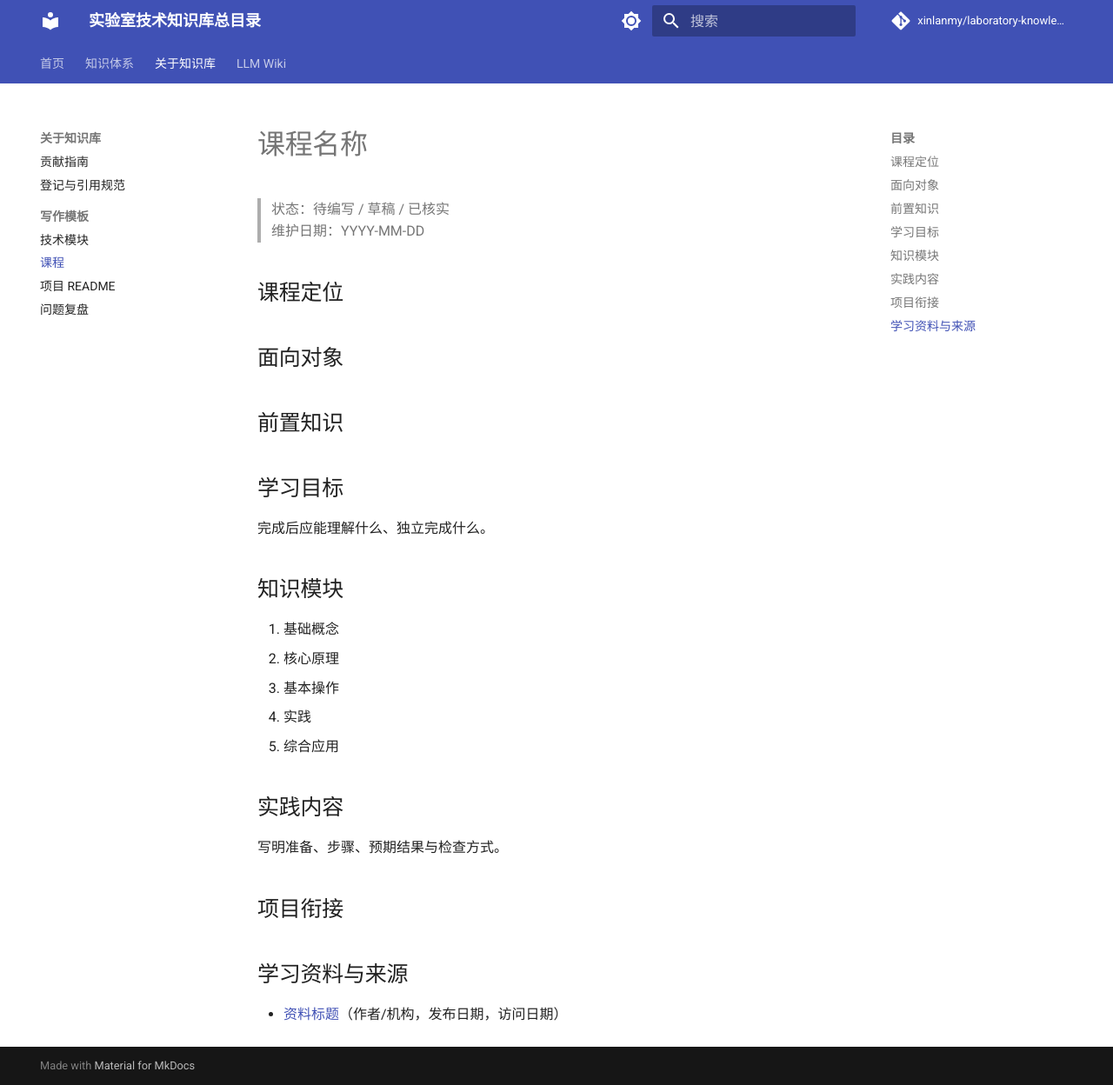
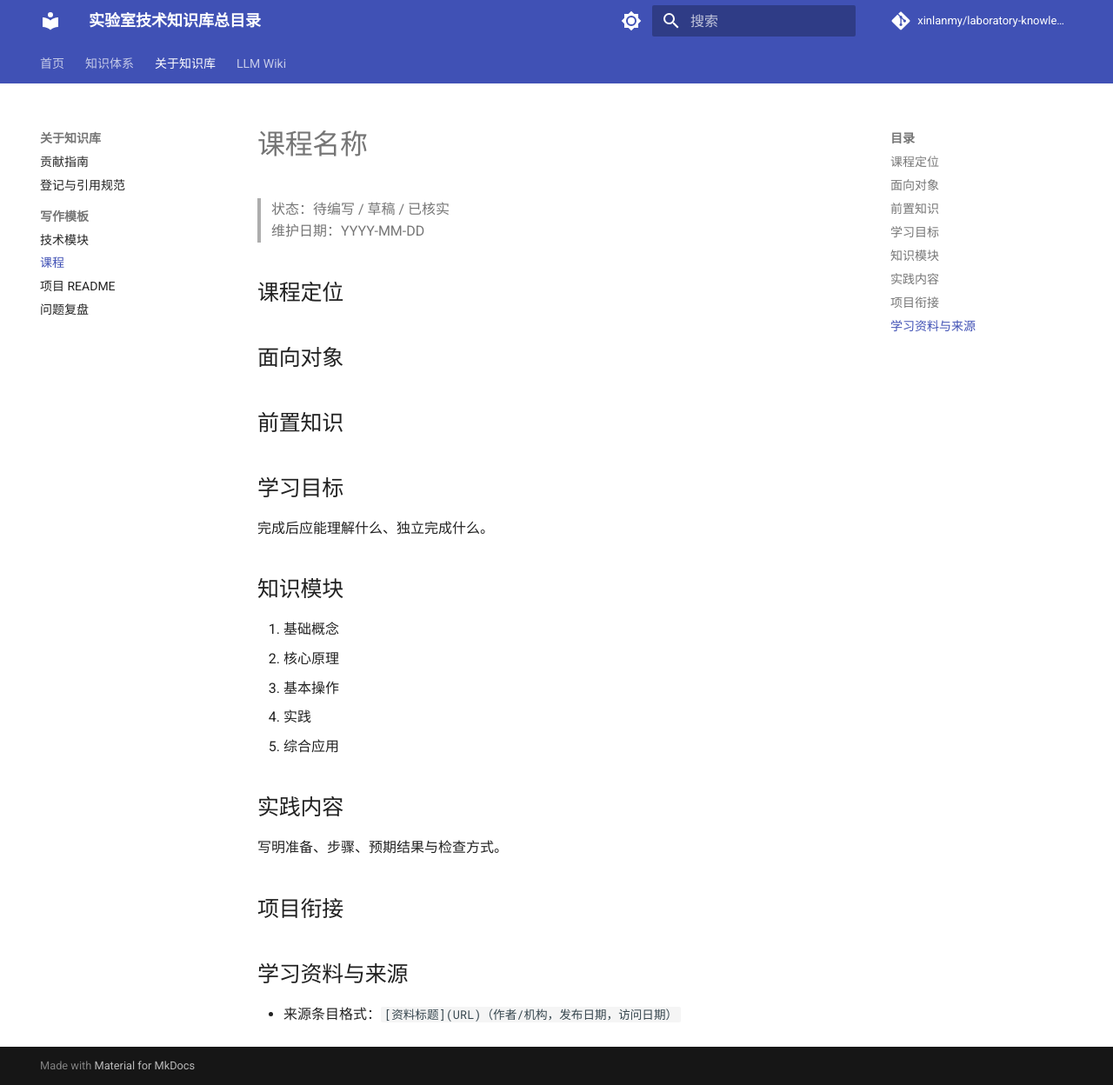
Before and after one commit to Xinlanmy/laboratory-knowledge-base, an MkDocs documentation site: the page built from docs/写作模板/课程模板.md, in a window 1280 px wide and 1248 px high. Shown: the whole window at 87% size. Built offline with MkDocs 1.6.1 and Material for MkDocs 9.7.7, drawn with Linux system fonts in a browser that asks for light colours; comment, search, counter and statistics services are not loaded.

Commit message:
修复：模板里的占位链接被链接门当成站内相对链接

```diff
--- a/docs/写作模板/课程模板.md
+++ b/docs/写作模板/课程模板.md
@@ -29,4 +29,4 @@
 
 ## 学习资料与来源
 
-- [资料标题](URL)（作者/机构，发布日期，访问日期）
+- 来源条目格式：`[资料标题](URL)（作者/机构，发布日期，访问日期）`
```
Also changed, not shown: docs/关于知识库/贡献指南.md (+2 -0 lines), docs/写作模板/技术模块模板.md (+1 -1 lines).
